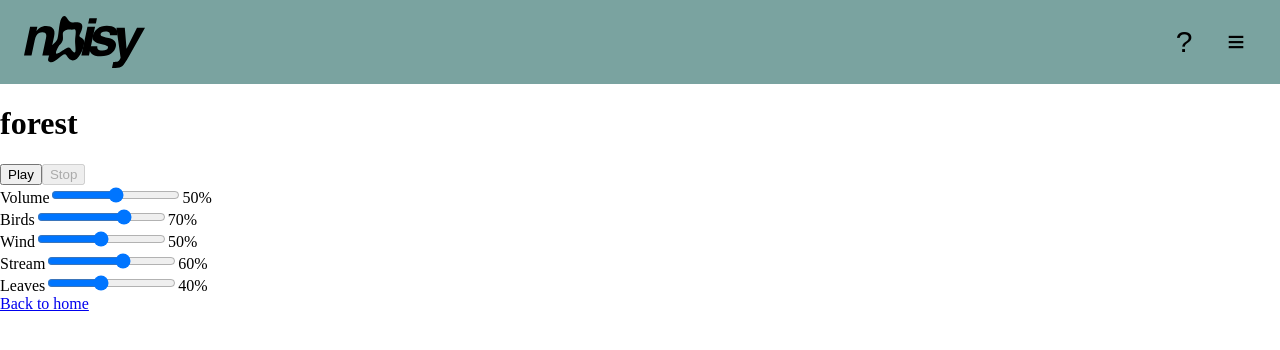
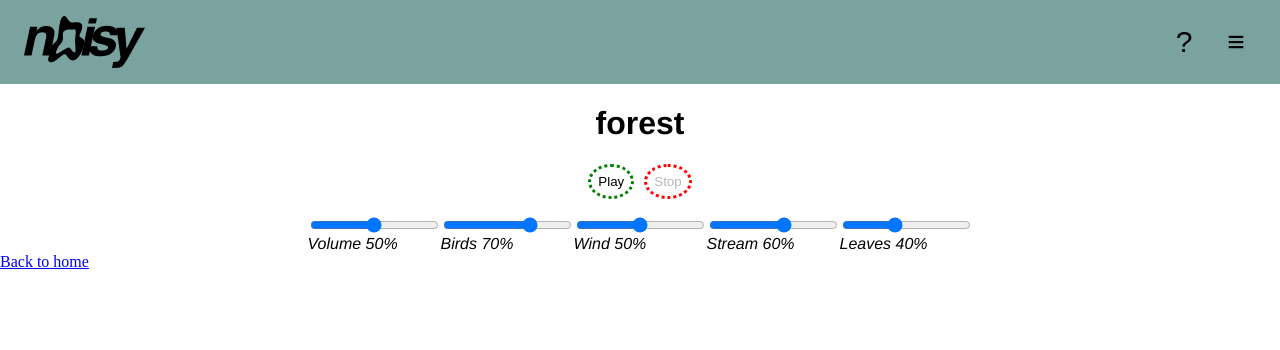
Before and after one commit to Szym03/NOISY, a React (Vite) app in the folder app/: page /sound/forest in a window 1280 px wide. Shown: the top 350 px of the page. Built offline with nearby package versions, Linux system fonts and the light colour scheme.

Commit message:
stylingsoundpage

```diff
--- a/app/src/components/ParamSlider.jsx
+++ b/app/src/components/ParamSlider.jsx
@@ -11,7 +11,6 @@ function ParamSlider({ label, defaultValue = 0.5, onChange }) {
 
   return (
     <div className="param-slider">
-      <label>{label}</label>
       <input
         type="range"
         min="0"
@@ -20,7 +19,7 @@ function ParamSlider({ label, defaultValue = 0.5, onChange }) {
         value={value}
         onChange={handleChange}
       />
-      <span>{Math.round(value * 100)}%</span>
+      <label>{label} {Math.round(value * 100)}%</label>
     </div>
   );
 }
--- a/app/src/config/sounds.js
+++ b/app/src/config/sounds.js
@@ -7,7 +7,7 @@ export const categories = [
 export const sounds = [
   {
     id: "whitenoise",
-    title: "white",
+    title: "white noise",
     categoryId: "basic-noise",
     csdFile: "/sounds/whitenoise/whitenoise.csd",
     description: "White noise is often used to mask other sounds and block distractions. If it sounds too harsh, try other colors.",
@@ -16,7 +16,7 @@ export const sounds = [
   },
   {
     id: "pinknoise",
-    title: "pink",
+    title: "pink noise",
     categoryId: "basic-noise",
     csdFile: "/sounds/pinknoise/pinknoise.csd",
     description: "Pink noise is white noise with less high frequencies, similar to the sound of a waterfall.",
--- a/app/src/pages/SoundPage.jsx
+++ b/app/src/pages/SoundPage.jsx
@@ -28,19 +28,19 @@ function SoundPage() {
 
   return (
     <div>
-      <h1>{sound.title}</h1>
+      <h1 class="sound-title">{sound.title}</h1>
 
       <div className="controls">
-        <button onClick={handleStart} disabled={isRunning || isLoading}>
+        <button className="play-pause" style={{ borderColor: "green" }} onClick={handleStart} disabled={isRunning || isLoading}>
           {isLoading ? "Loading..." : "Play"}
         </button>
-        <button onClick={stop} disabled={!isRunning}>
+        <button className="play-pause" style={{ borderColor: "red" }} onClick={stop} disabled={!isRunning}>
           Stop
         </button>
       </div>
 
       {error && <p className="error">{error}</p>}
-
+      <div className="sliders">
         <ParamSlider
           label="Volume"
           defaultValue={0.5}
@@ -55,8 +55,10 @@ function SoundPage() {
             onChange={(v) => setChannel(p.id, v)}
           />
         ))}
+      </div>
 
       <Link to="/">Back to home</Link>
+
     </div>
   );
 }
--- a/app/src/styles/global.css
+++ b/app/src/styles/global.css
@@ -102,3 +102,36 @@ body {
   font-size: 14px;
   margin-top: 4px;
 }
+
+.sound-title {
+  font-family: Helvetica, Arial, sans-serif;
+  font-weight: bold;
+  text-align: center;
+}
+
+.controls {
+  display: flex;
+  justify-content: center;
+  gap: 10px;
+}
+
+.sliders {
+  margin-top: 16px;
+  font-family: Helvetica, Arial, sans-serif;
+  font-weight: lighter;
+  font-style: oblique;
+  display: flex;
+  justify-content: center;
+}
+
+.param-slider {
+  display: flex;
+  flex-direction: column;
+}
+
+.play-pause {
+ border: dotted;
+ border-radius: 50%;
+ padding: 7px;
+ background-color: #ffffff00;
+}
```
Lines whose indentation alone changed are shown as unchanged.
